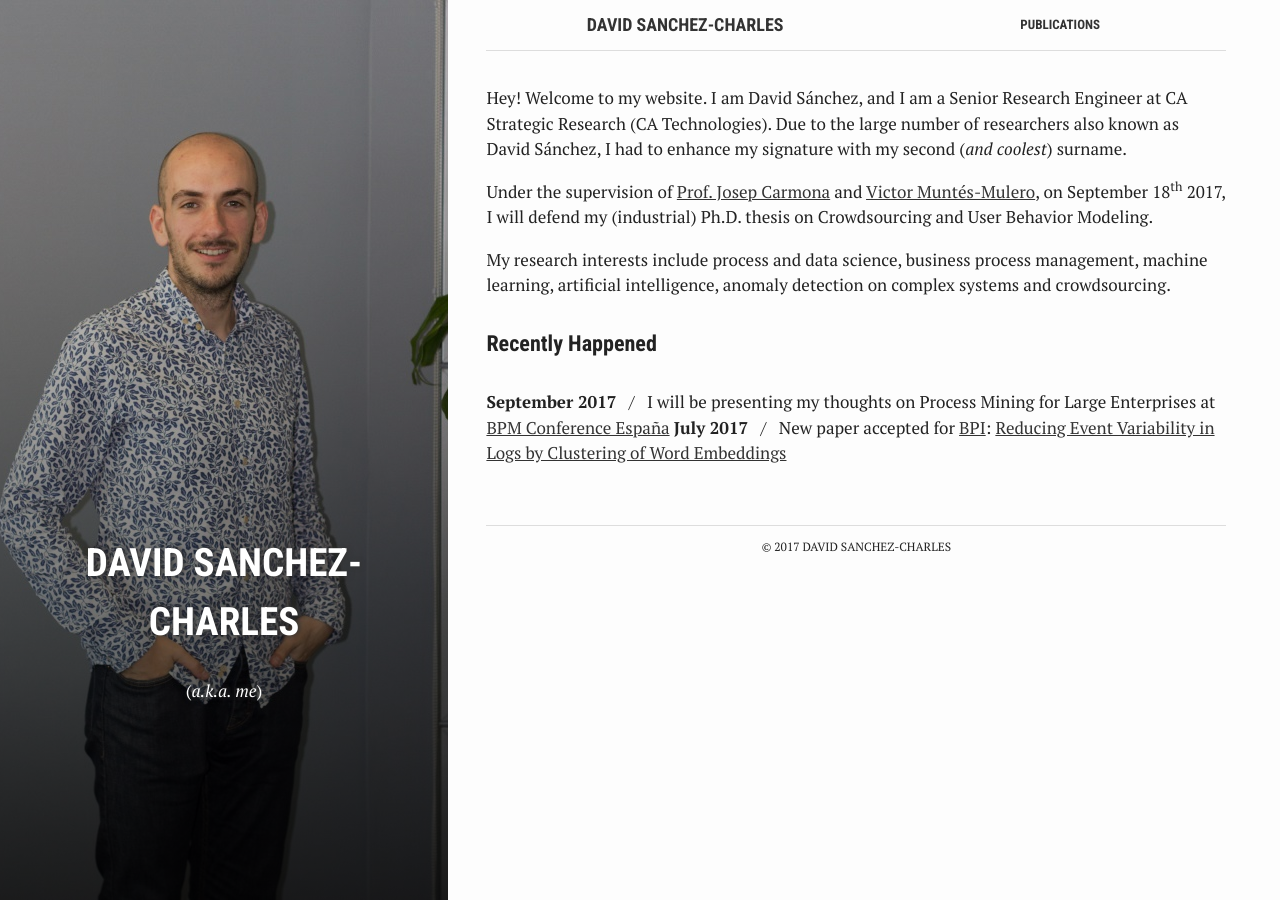
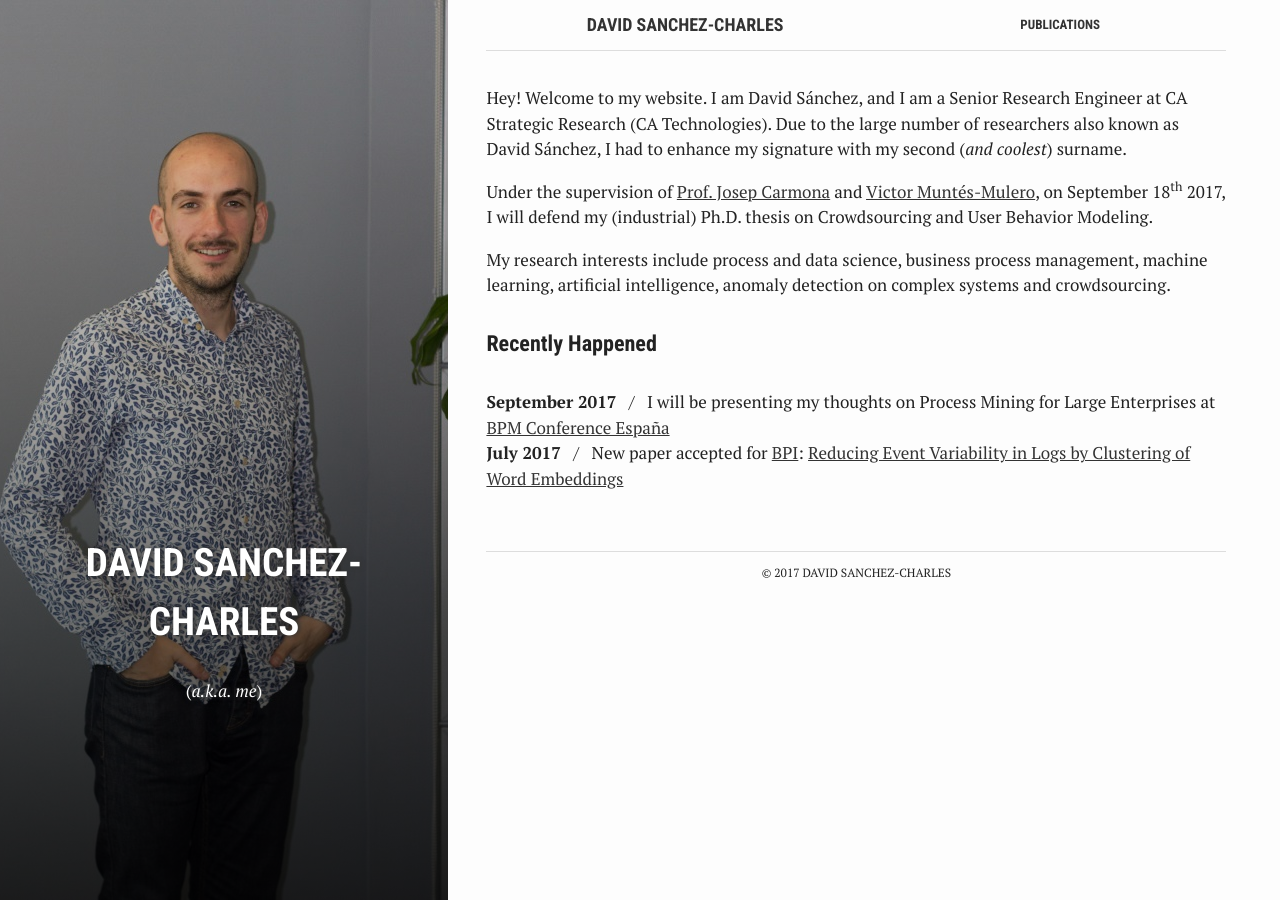
Before and after one commit to dscharles/dscharles.github.io, a Jekyll site: the page built from index.html, in a window 1280 px wide. Built offline with Jekyll 4.4.1, drawn with Linux system fonts in a browser that asks for light colours.

Commit message:
Missing new line in "Recently Happened" section

```diff
--- a/index.html
+++ b/index.html
@@ -15,5 +15,5 @@ summary: "(<em>a.k.a. me</em>)"
 
 <h4>Recently Happened</h4>
 {% for post in site.news reversed limit: 5 %}
-  <strong>{{ post.fakedate }}</strong> &nbsp;&nbsp;/&nbsp;&nbsp; {{ post.title }}
+  <strong>{{ post.fakedate }}</strong> &nbsp;&nbsp;/&nbsp;&nbsp; {{ post.title }} <br/>
 {% endfor %}
```
